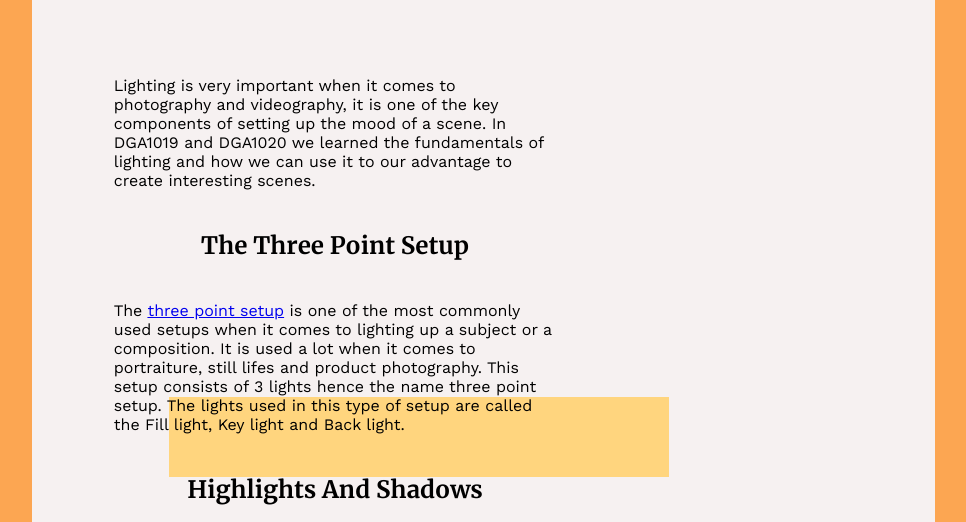
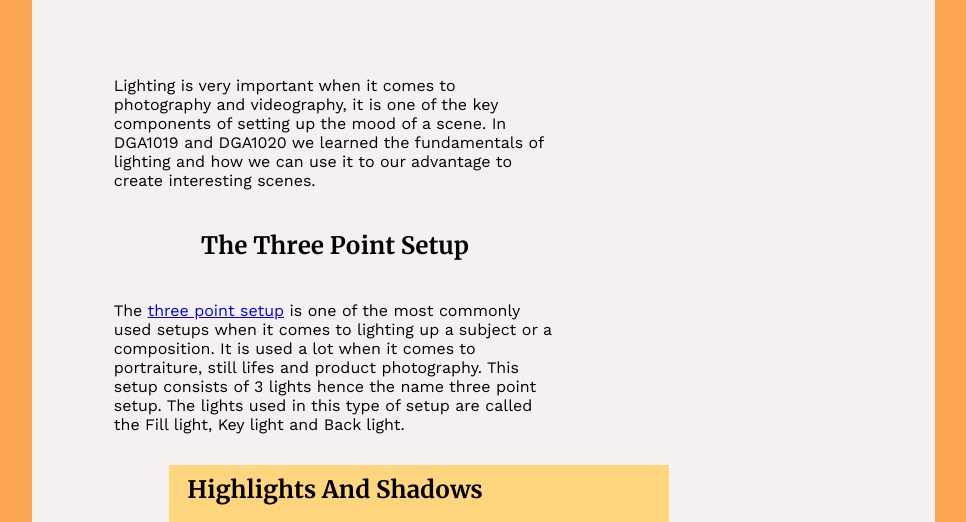
Before and after one commit to SeanMuscat/SeanMuscat.github.io, a plain HTML site: page index.html in a window 1280 px wide. Shown: the part 203-725 px from the top of the page, without its empty margins (305-1271 px from the left). Drawn offline with Linux system fonts and the light colour scheme.

Commit message:
Update style.css

```diff
--- a/style.css
+++ b/style.css
@@ -77,7 +77,7 @@ z-index:-1;
 .rectangle2{
     position: absolute;
     left:37%;
-    top: 75%;
+    top: 83.5%;
     transform: translate(-50%-50%);
     width: 500px;
     height:80px;
```
